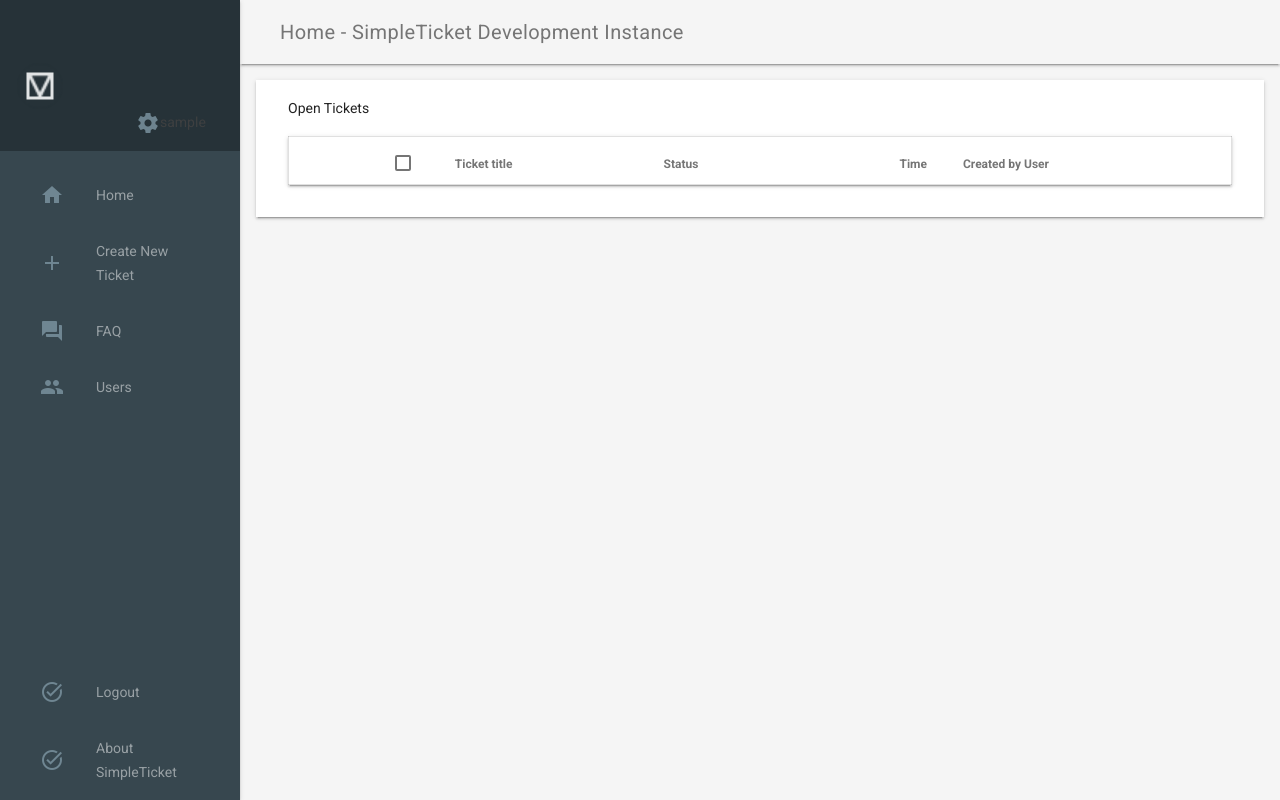
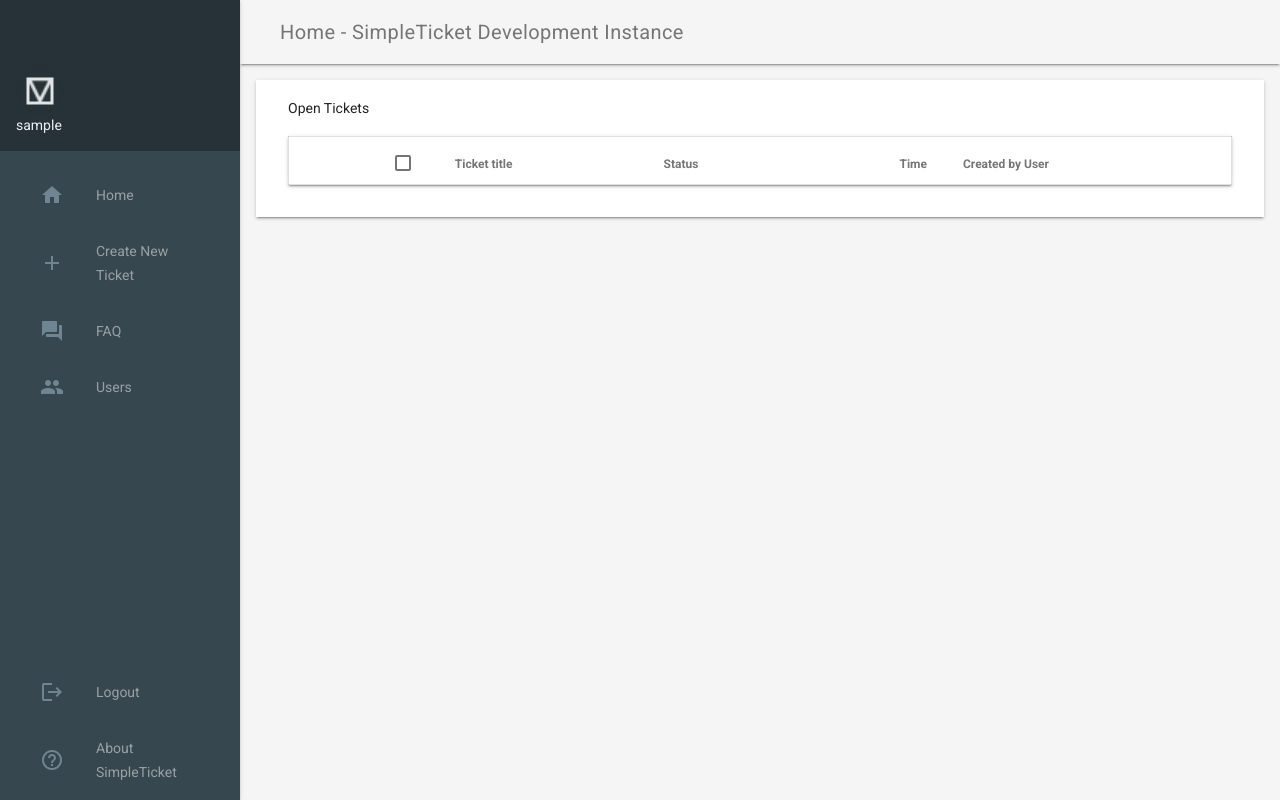
Before and after one commit to 9hax/simpleticket, a Flask app: page / in a window 1280 px wide. Run offline with Flask 2, Linux system fonts and the light colour scheme; the visitor is signed in with stand-in values (Sample User, id 1); data comes from the database, SQL or seed files in the repository; data that the repository does not hold is empty.

Commit message:
redo navigation representation

```diff
--- a/simpleticket.py
+++ b/simpleticket.py
@@ -134,4 +134,4 @@ def addUser():
 
 @app.route('/account-settings', methods=['GET', 'POST'])
 def changeSettings():
-    abort(404)
+    abort(403)
--- a/templates/master.html
+++ b/templates/master.html
@@ -60,7 +60,7 @@
         <header class="demo-drawer-header">
           <img src="{{ url_for('static', filename='favicon.png') }}" class="demo-avatar">
           <div class="demo-avatar-dropdown">
-            <a class="mdl-navigation__link" href="/account-settings"><i class="mdl-color-text--blue-grey-400 material-icons" role="presentation">user_settings</i>{{current_user.username}}</a>
+            <span>{{current_user.username}}</span>
             <div class="mdl-layout-spacer"></div>
             <ul class="mdl-menu mdl-menu--bottom-right mdl-js-menu mdl-js-ripple-effect" for="accbtn">
               <li class="mdl-menu__item">Logout</li>
@@ -74,11 +74,11 @@
           <a class="mdl-navigation__link" href="/accounts"><i class="mdl-color-text--blue-grey-400 material-icons" role="presentation">people</i>{{lang["accounts"]}}</a>
           <div class="mdl-layout-spacer"></div>
           {% if session.login %}
-            <a class="mdl-navigation__link" href="/logout"><i class="mdl-color-text--blue-grey-400 material-icons" role="presentation">task_alt</i>{{lang["logout"]}}</a>
+            <a class="mdl-navigation__link" href="/logout"><i class="mdl-color-text--blue-grey-400 material-icons" role="presentation">logout</i>{{lang["logout"]}}</a>
           {% else %}
-            <a class="mdl-navigation__link" href="/login"><i class="mdl-color-text--blue-grey-400 material-icons" role="presentation">task_alt</i>{{lang["login"]}}</a>
+            <a class="mdl-navigation__link" href="/login"><i class="mdl-color-text--blue-grey-400 material-icons" role="presentation">login</i>{{lang["login"]}}</a>
           {% endif %}
-          <a class="mdl-navigation__link" href="/about"><i class="mdl-color-text--blue-grey-400 material-icons" role="presentation">task_alt</i>{{lang["about"]}}</a>
+          <a class="mdl-navigation__link" href="/about"><i class="mdl-color-text--blue-grey-400 material-icons" role="presentation">help_outline</i>{{lang["about"]}}</a>
         </nav>
       </div>
       <main class="mdl-layout__content mdl-color--grey-100">
```
